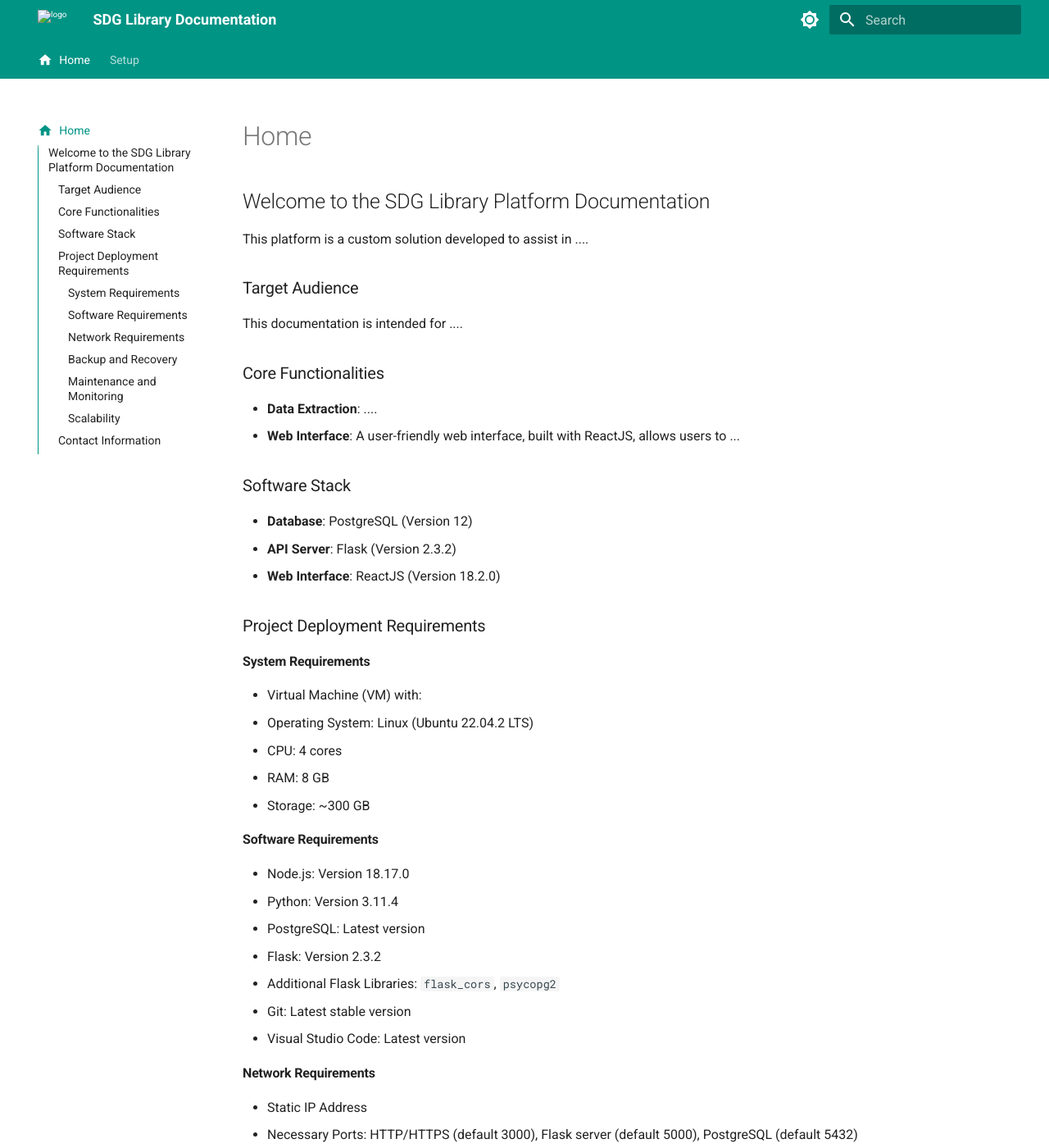
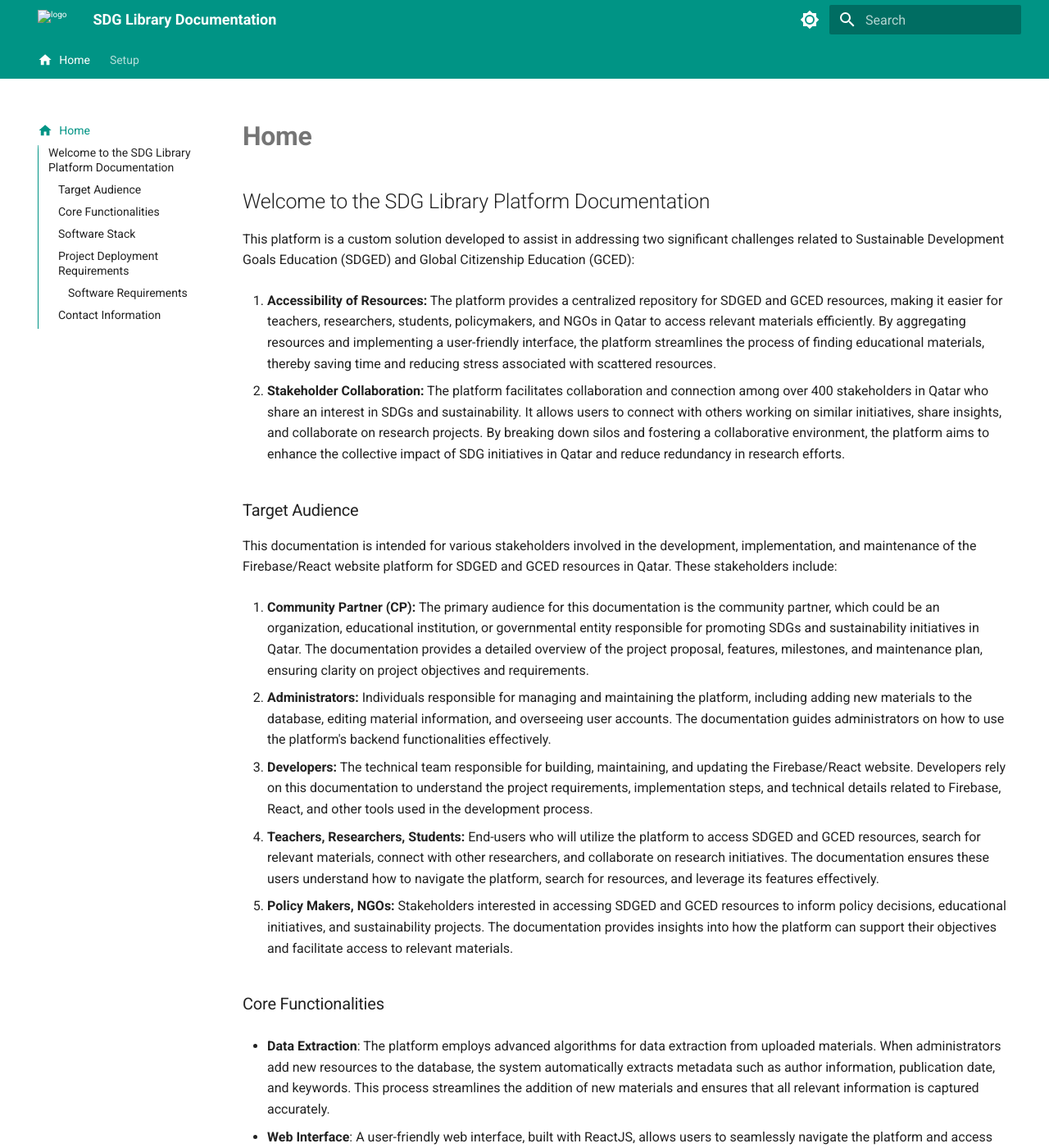
Before and after one commit to LujainAlMansoori/SDGLibrary, an MkDocs documentation site: the page built from docs/index.md, in a window 1280 px wide and 1400 px high. Shown: the whole window at 82% size. Built offline with MkDocs 1.6.1 and Material for MkDocs 9.7.7, drawn with Linux system fonts in a browser that asks for light colours; some of the changed text lies outside the part shown.

Commit message:
some changes on the home page on mkdocs

```diff
--- a/docs/index.md
+++ b/docs/index.md
@@ -2,68 +2,64 @@
 icon: material/home
 ---
 
-# Home
+# **Home**
 
 ## Welcome to the SDG Library Platform Documentation
 
-This platform is a custom solution developed to assist in ....
+This platform is a custom solution developed to assist in addressing two significant challenges related to Sustainable Development Goals Education (SDGED) and Global Citizenship Education (GCED):
+
+1. **Accessibility of Resources:** The platform provides a centralized repository for SDGED and GCED resources, making it easier for teachers, researchers, students, policymakers, and NGOs in Qatar to access relevant materials efficiently. By aggregating resources and implementing a user-friendly interface, the platform streamlines the process of finding educational materials, thereby saving time and reducing stress associated with scattered resources.
+
+2. **Stakeholder Collaboration:** The platform facilitates collaboration and connection among over 400 stakeholders in Qatar who share an interest in SDGs and sustainability. It allows users to connect with others working on similar initiatives, share insights, and collaborate on research projects. By breaking down silos and fostering a collaborative environment, the platform aims to enhance the collective impact of SDG initiatives in Qatar and reduce redundancy in research efforts.
 
 ### Target Audience
 
-This documentation is intended for ....
+This documentation is intended for various stakeholders involved in the development, implementation, and maintenance of the Firebase/React website platform for SDGED and GCED resources in Qatar. These stakeholders include:
+
+1. **Community Partner (CP):** The primary audience for this documentation is the community partner, which could be an organization, educational institution, or governmental entity responsible for promoting SDGs and sustainability initiatives in Qatar. The documentation provides a detailed overview of the project proposal, features, milestones, and maintenance plan, ensuring clarity on project objectives and requirements.
+
+2. **Administrators:** Individuals responsible for managing and maintaining the platform, including adding new materials to the database, editing material information, and overseeing user accounts. The documentation guides administrators on how to use the platform's backend functionalities effectively.
+
+3. **Developers:** The technical team responsible for building, maintaining, and updating the Firebase/React website. Developers rely on this documentation to understand the project requirements, implementation steps, and technical details related to Firebase, React, and other tools used in the development process.
+
+4. **Teachers, Researchers, Students:** End-users who will utilize the platform to access SDGED and GCED resources, search for relevant materials, connect with other researchers, and collaborate on research initiatives. The documentation ensures these users understand how to navigate the platform, search for resources, and leverage its features effectively.
+
+5. **Policy Makers, NGOs:** Stakeholders interested in accessing SDGED and GCED resources to inform policy decisions, educational initiatives, and sustainability projects. The documentation provides insights into how the platform can support their objectives and facilitate access to relevant materials.
 
 ### Core Functionalities
 
-- **Data Extraction**: ....
-- **Web Interface**: A user-friendly web interface, built with ReactJS, allows users to ...
+- **Data Extraction**: The platform employs advanced algorithms for data extraction from uploaded materials. When administrators add new resources to the database, the system automatically extracts metadata such as author information, publication date, and keywords. This process streamlines the addition of new materials and ensures that all relevant information is captured accurately.
+
+- **Web Interface**: A user-friendly web interface, built with ReactJS, allows users to seamlessly navigate the platform and access SDGED and GCED resources. The interface is designed with a clean and intuitive layout, facilitating easy exploration of materials. Users can utilize various search filters, including keyword search, category filtering, and SDG-specific filtering, to quickly find the resources they need. Additionally, the interface provides detailed metadata for each resource, enabling users to assess its relevance before accessing the full content.
 
 ### Software Stack
 
-- **Database**: PostgreSQL (Version 12)
-- **API Server**: Flask (Version 2.3.2)
+- **Database**:
+- **API Server**:
 - **Web Interface**: ReactJS (Version 18.2.0)
 
 ### Project Deployment Requirements
 
-#### System Requirements
+- **Firebase Setup**: Before deploying the project, ensure that Firebase is properly configured and integrated with the React application. This includes setting up Firebase Authentication for user management, Firebase Realtime Database for data storage, and Firebase Hosting for deploying the web application.
 
-- Virtual Machine (VM) with:
-  - Operating System: Linux (Ubuntu 22.04.2 LTS)
-  - CPU: 4 cores
-  - RAM: 8 GB
-  - Storage: ~300 GB
+- **React Build**: Generate a production build of the React application using the appropriate build commands. This will create optimized static files that are ready to be hosted on Firebase Hosting.
 
 #### Software Requirements
 
 - Node.js: Version 18.17.0
 - Python: Version 3.11.4
-- PostgreSQL: Latest version
-- Flask: Version 2.3.2
-- Additional Flask Libraries: `flask_cors`, `psycopg2`
 - Git: Latest stable version
 - Visual Studio Code: Latest version
-
-#### Network Requirements
-
-- Static IP Address
-- Necessary Ports: HTTP/HTTPS (default 3000), Flask server (default 5000), PostgreSQL (default 5432)
-
-#### Backup and Recovery
-
-- Daily backups of the PostgreSQL database
-
-#### Maintenance and Monitoring
-
-- Regular system monitoring for optimal performance
-- Routine log reviews for potential issues
-
-#### Scalability
-
-- Designed to handle up to 150,000 samples over the next 10 years
 
 ### Contact Information
 
 For further assistance or inquiries, please contact us at:
 
-- Email: [thedeepchandra@gmail.com](mailto:support@sidrabioinformatics.com)
+- Email: [lbs.13x@gmail.com]
+- Phone: +974 50498000
+
+- Email: [thedeepchandra@gmail.com]
 - Phone: +974 66449748
+
+- Email: [mayarrkurdii@gmail.com]
+- Phone: +974 55878940
--- a/mkdocs.yml
+++ b/mkdocs.yml
@@ -67,9 +67,6 @@ markdown_extensions:
       alternate_style: true
   - pymdownx.mark
   - attr_list
-  - pymdownx.emoji:
-      emoji_index: !!python/name:materialx.emoji.twemoji
-      emoji_generator: !!python/name:materialx.emoji.to_svg
 
 copyright: |
   &copy; 2024 <a href="https://www.linkedin.com/in/deep-chandra/"  target="_blank" rel="noopener">Deep Chandra</a>
```
